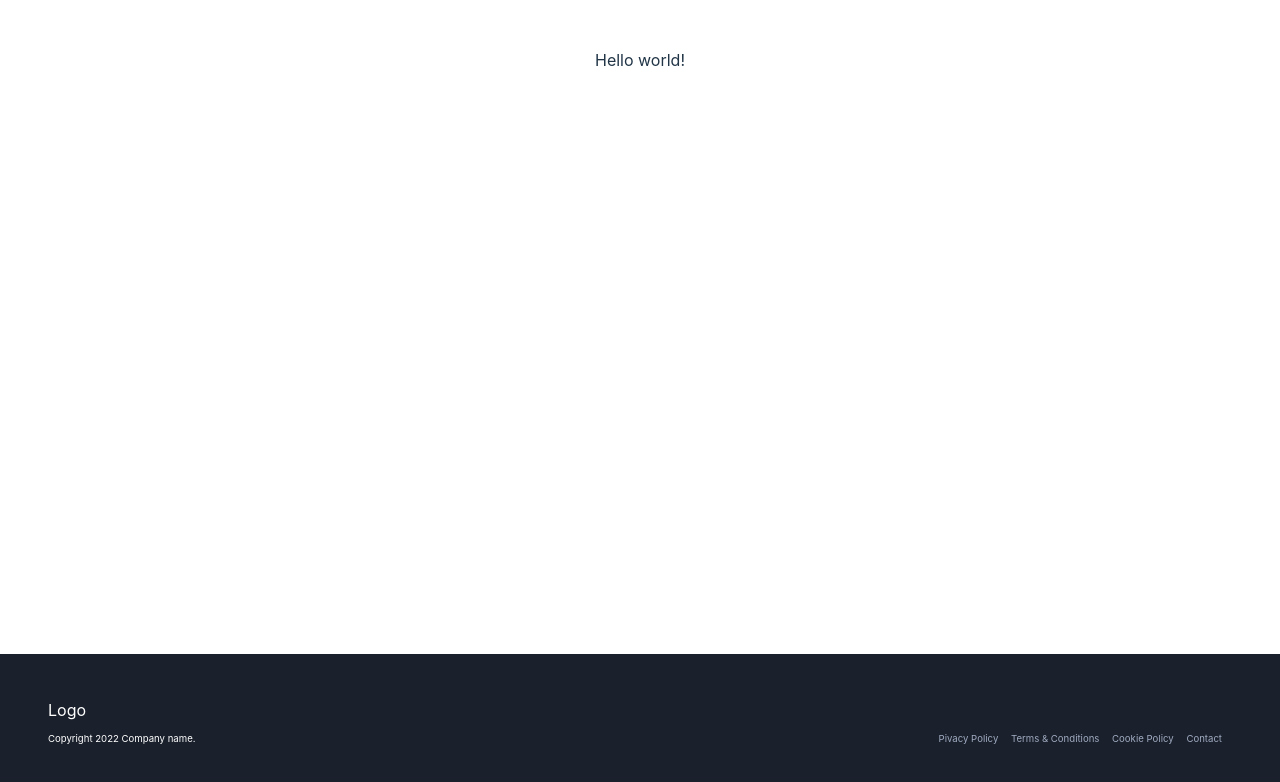
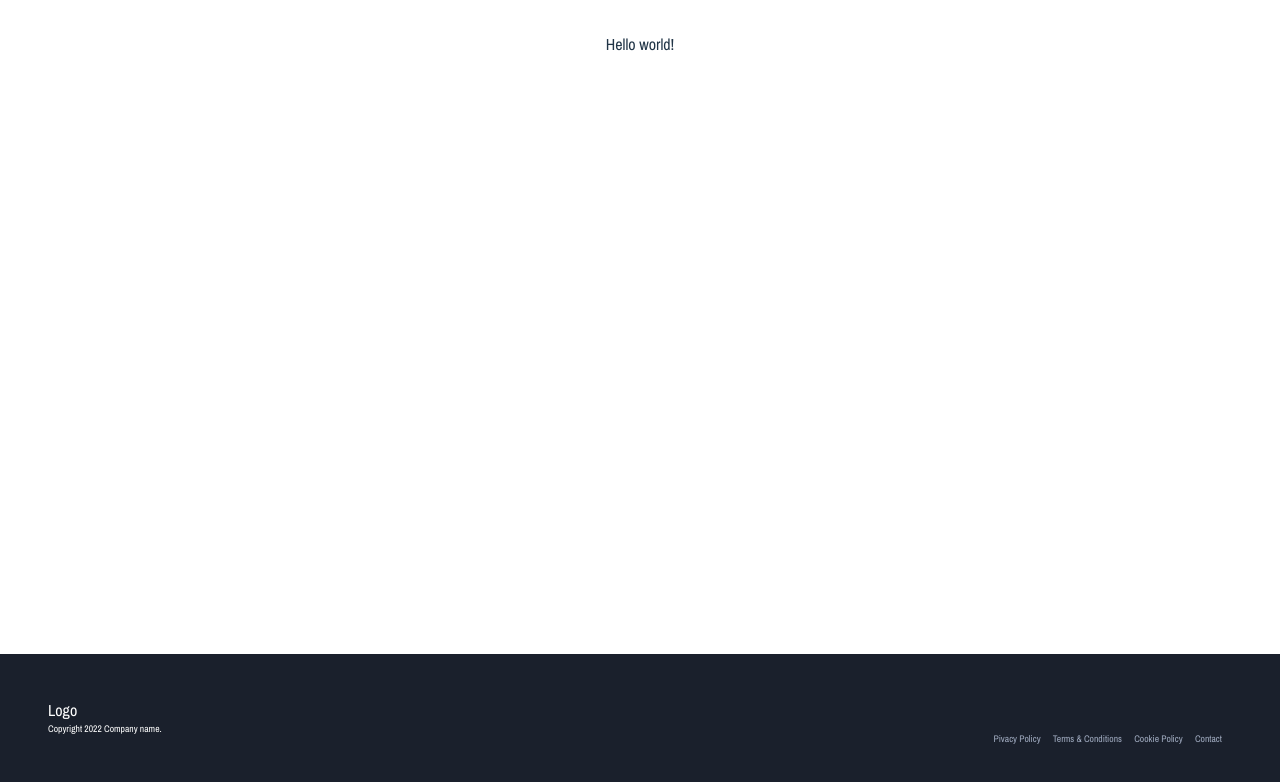
Before and after one commit to settlus/tenant-demo, a React (Vite) app: page / in a window 1280 px wide. Shown: the top 782 px of the page. Built offline with nearby package versions, Linux system fonts and the light colour scheme.

Commit message:
✨ Add theme font

```diff
--- a/src/index.scss
+++ b/src/index.scss
@@ -1,5 +1,7 @@
+@import url('https://fonts.googleapis.com/css2?family=Archivo+Narrow:ital,wght@0,400..700;1,400..700&display=swap');
+
 :root {
-  font-family: Inter, system-ui, Avenir, Helvetica, Arial, sans-serif;
+  font-family: 'Archivo Narrow', sans-serif;
   line-height: 1.5;
   font-weight: 400;
 
@@ -11,15 +13,6 @@
   text-rendering: optimizeLegibility;
   -webkit-font-smoothing: antialiased;
   -moz-osx-font-smoothing: grayscale;
-}
-
-a {
-  font-weight: 500;
-  color: #646cff;
-  text-decoration: inherit;
-}
-a:hover {
-  color: #535bf2;
 }
 
 body {
@@ -35,6 +28,14 @@ h1 {
   line-height: 1.1;
 }
 
+h2 {
+  margin: 0;
+}
+
+p {
+  margin: 0;
+}
+
 button {
   border-radius: 8px;
   border: 1px solid transparent;
@@ -42,7 +43,7 @@ button {
   font-size: 1em;
   font-weight: 500;
   font-family: inherit;
-  background-color: #1a1a1a;
+  background-color: #D9D9D9;
   cursor: pointer;
   transition: border-color 0.25s;
 
```
